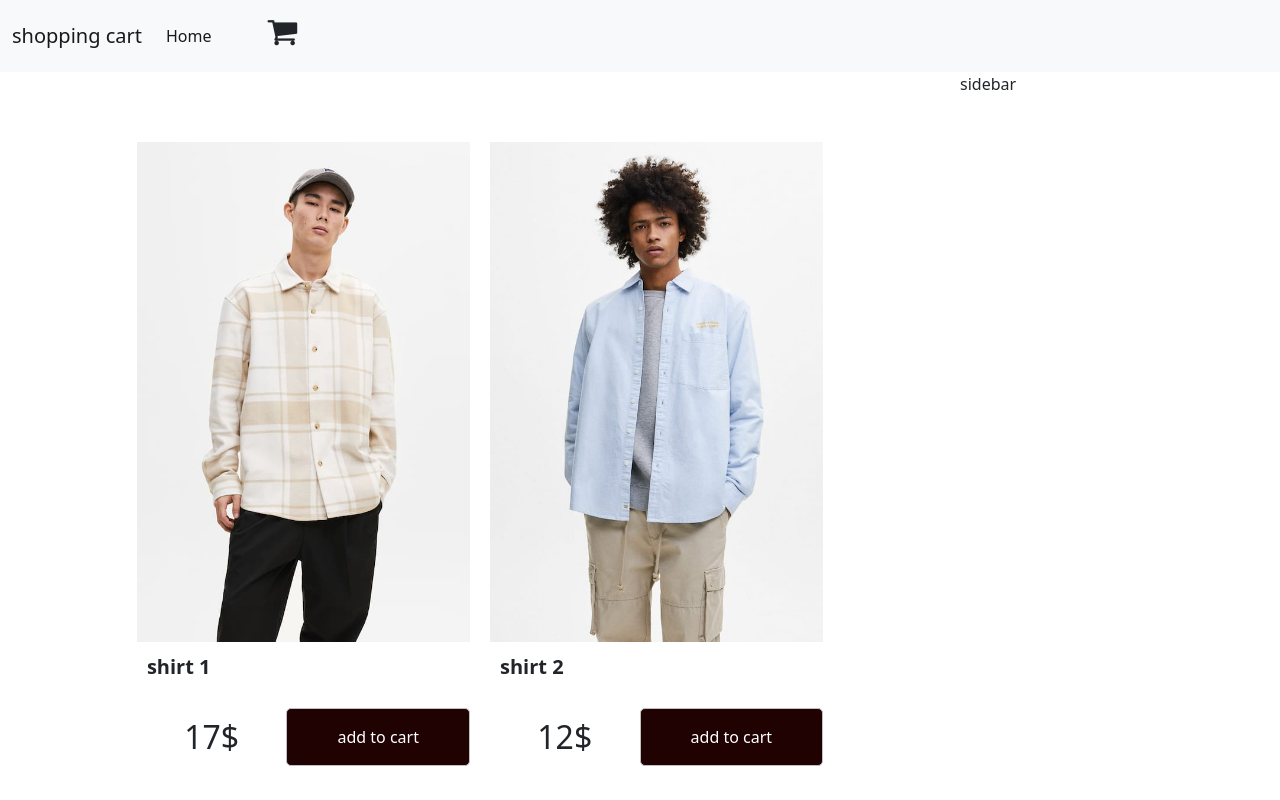
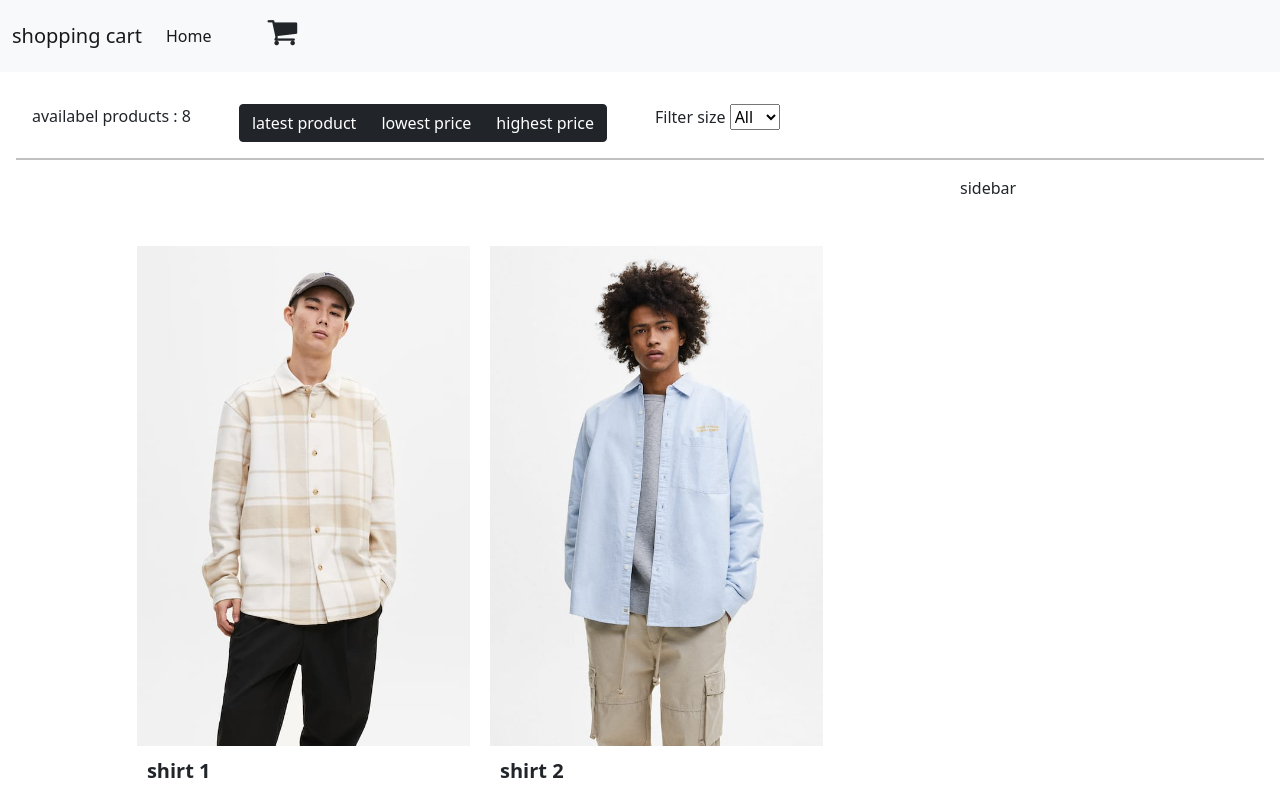
Before and after one commit to parhaam-khan/React-Redux-shopping-cart, a React (Create React App) app: page / in a window 1280 px wide. Shown: the top 800 px of the page. Built offline with nearby package versions, Linux system fonts and the light colour scheme.

Commit message:
filter component

```diff
--- a/src/App.js
+++ b/src/App.js
@@ -1,14 +1,52 @@
+import { useState } from "react";
+
 import Footer from "./components/Footer/Footer";
 import Header from "./components/Header/Header";
 
-import './App.css'
+import products from "./products/products";
 import Home from "./pages/Home/Home";
 
+import './App.css'
+
 const App = () => {
+    const[product,setProduct] = useState(products)
+    const[size,setSize] = useState("")
+
+//size handler-------------------------------------------------
+    const filterSizeHandler = (e) => {
+if(e.target.value !== ""){
+    setSize(e.target.value)
+    const filterSize = products.filter((item) => {
+        return(
+            item.availableSizes.indexOf(e.target.value) >= 0
+        )
+        })
+        setProduct(filterSize)
+}else{
+    setSize(e.target.value)
+    setProduct(products)
+}
+ }
+
+     //sort handlers-------------------------------------------
+const lowestSortHandler = () => {
+    const lowestPrice = [...product].sort((a,b) => a.price > b.price ? 1:-1)
+    setProduct(lowestPrice)
+}
+const highestSortHandler = () => {
+    const highestPrice = [...product].sort((a,b) => a.price < b.price ? 1:-1)
+    setProduct(highestPrice)
+}
+const latestSortHandler = () => {
+    const latestPrice = [...product].sort((a,b) => a._id < b._id ? 1:-1)
+    setProduct(latestPrice)
+}
+
     return (
         <div className="app">
         <Header/>
-        <Home/>
+        <Home products={product} size={size}  filterSizeHandler={filterSizeHandler}
+         lowest={lowestSortHandler} highest={highestSortHandler} latest={latestSortHandler} />
         <Footer/>
     </div>
 
--- /dev/null
+++ b/src/components/Filter/Filter.css
@@ -0,0 +1,7 @@
+.filter{
+    text-align: center;
+    display: flex;
+    padding: 1rem;
+    margin: 1rem;
+    border-bottom: 2px solid #c0c0c0;
+}
--- /dev/null
+++ b/src/components/Filter/Filter.js
@@ -0,0 +1,29 @@
+
+import './Filter.css'
+
+const Filter = (props) => {
+    return (<div className="filter">
+         <div className="filter-result">availabel products : {props.products.length}</div>
+
+         <div className='btn-group mx-5'>
+  <button onClick={props.latest} type="button" className="btn btn-dark">latest product</button>
+  <button onClick={props.lowest} type="button" className="btn btn-dark">lowest price</button>
+  <button onClick={props.highest} type="button" className="btn btn-dark">highest price</button>
+         </div>
+
+         <div className="filter-size">
+             Filter size <select value={props.size} onChange={props.filterSizeHandler}>
+                 <option value="">All</option>
+                 <option value="XS">XS</option>
+                 <option value="S">S</option>
+                 <option value="M">M</option>
+                 <option value="L">L</option>
+                 <option value="XL">XL</option>
+                 <option value="XXL">XXL</option>
+             </select>
+             </div>
+    </div>
+     );
+}
+
+export default Filter;
--- a/src/pages/Home/Home.js
+++ b/src/pages/Home/Home.js
@@ -1,16 +1,20 @@
+import Filter from '../../components/Filter/Filter';
 import Product from '../../components/Product/Product';
-import products from '../../products/products';
+
 import './Home.css'
 
-const Home = () => {
+const Home = (props) => {
     return (
     <main>
+         <Filter size={props.size}  products={props.products}
+         filterSizeHandler={props.filterSizeHandler}  lowest={props.lowest}
+          highest={props.highest} latest={props.latest}/>
         <div className="content">
 <div className="main-product">
     <ul className='products'>
-{products.map((item) => {
+{props.products.map((item) => {
     return (
-<li key={products._id}>
+<li key={item._id}>
 <Product product={item}/>
 </li>
     )
```
